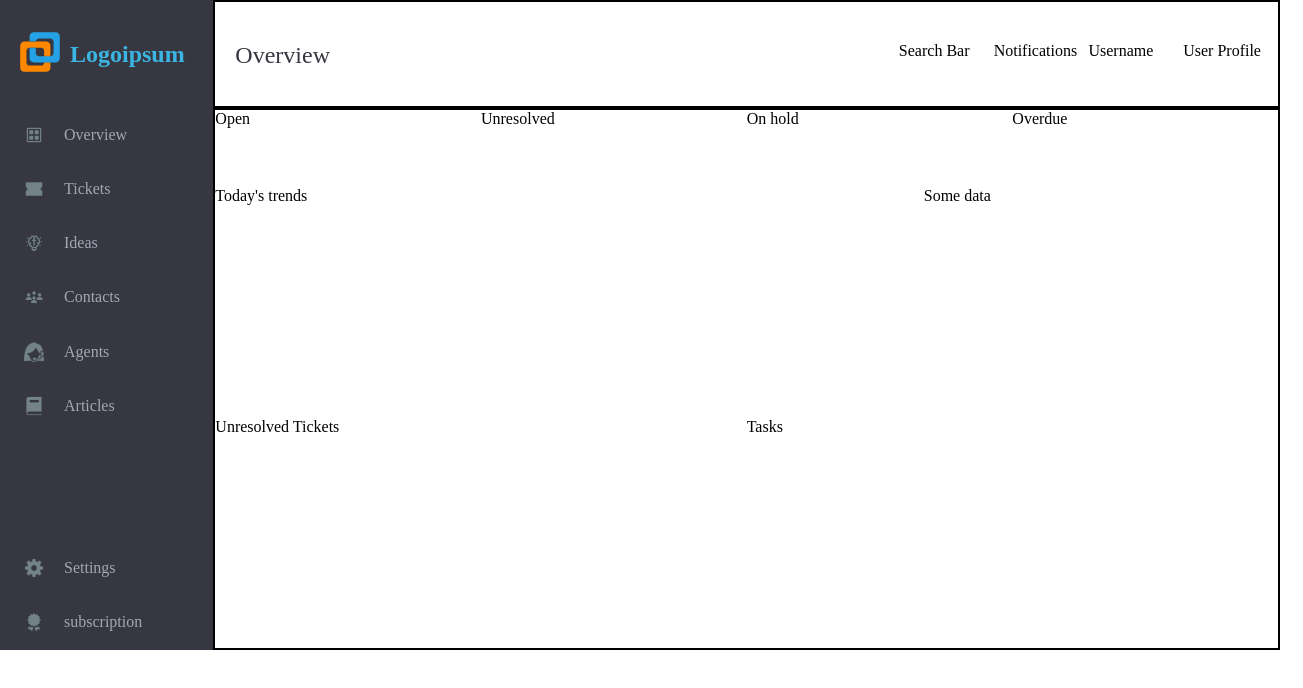
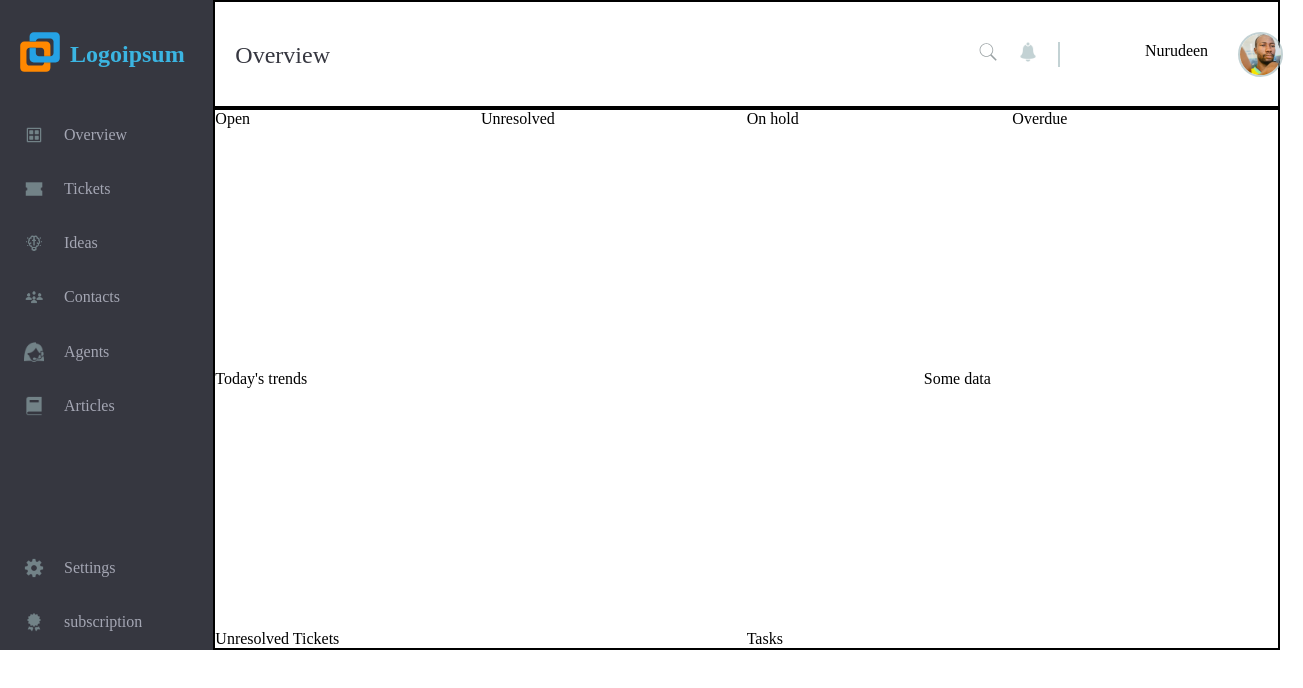
Before and after one commit to nuru484/admin-dashboard, a plain HTML site: page index.html in a window 1280 px wide. Shown: the whole page, 1303 px wide, since content can reach past the window. Drawn offline with Linux system fonts and the light colour scheme.

Commit message:
Almost done working with the design of the header

```diff
--- a/index.html
+++ b/index.html
@@ -12,11 +12,21 @@
     <div class="main-container">
       <header class="header">
         <div class="header-elements-container">
-          <div class="header-elements overview">Overview</div>
-          <div class="header-elements search-bar">Search Bar</div>
-          <div class="header-elements notifications">Notifications</div>
-          <div class="header-elements username">Username</div>
-          <div class="header-elements user">User Profile</div>
+          <div class="header-elements-overview-container">
+            <span>Overview</span>
+          </div>
+          <div class="header-elements-icons-container">
+            <div class="header-elements search-bar">
+              <img height="20px" src="icons/search.svg" alt="search-bar-icon" />
+            </div>
+            <div class="header-elements notifications">
+              <img height="20px" src="icons/notifications.png" alt="" />
+            </div>
+            <div class="header-elements username">Nurudeen</div>
+            <div class="header-elements user" id="user-image">
+              <img src="icons/profile.jpg" alt="profile-photo" />
+            </div>
+          </div>
         </div>
       </header>
       <div class="sidebar">
--- a/style.css
+++ b/style.css
@@ -81,15 +81,34 @@
 }
 #content-container {
   display: grid;
-  grid-template-rows: 1fr repeat(2, 3fr);
+  grid-template-rows: repeat(2, 1fr);
 }
 .header-elements-container {
   display: grid;
-  grid-template-columns: 7fr repeat(4, 1fr);
-  justify-content: center;
-  margin: 40px 0px 30px 20px;
+  grid-template-columns: repeat(2, 1fr);
+  margin: 40px 0px 0px 20px;
 }
-.header-elements-container .overview {
+.header-elements-container .header-elements-overview-container {
   color: #363740;
   font-size: 24px;
 }
+.header-elements-icons-container {
+  height: 25px;
+  width: 300px;
+  justify-self: right;
+  display: flex;
+  justify-content: space-around;
+}
+.user img {
+  margin: -10px 20px 0px 30px;
+  height: 45px;
+  border: 2px solid #9bb4b799;
+  border-radius: 50%;
+}
+.notifications {
+  padding: 0px 20px 0px 20px;
+  border-right: 2px solid #9bb4b799;
+}
+.header-elements-icons-container .username {
+  padding-left: 85px;
+}
```
Also changed, not shown: icons/notifications.png (added), icons/profile.jpg (added).
